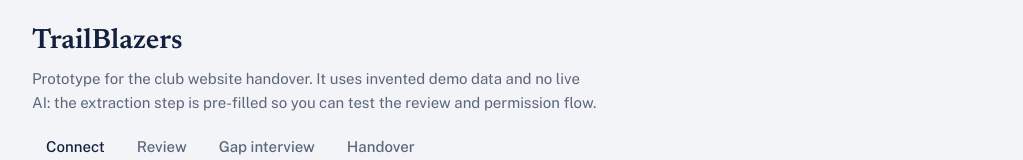
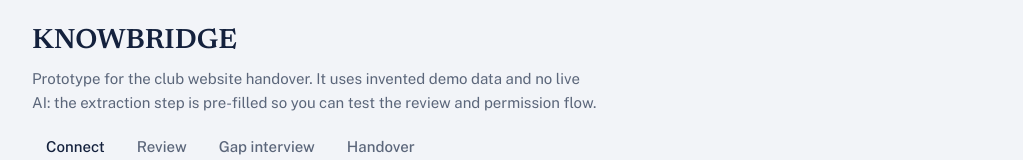
Before and after one commit to gunjanpanwar-collab/KNOWBRIDGE-for-CodePune, a plain HTML site: page TrailBlazers prototype.html in a window 1280 px wide. Shown: the top 160 px of the page, without its empty margins (128-1151 px from the left). Drawn offline with nearby package versions, Linux system fonts and the light colour scheme.

Commit message:
Rename prototype from TrailBlazers to KNOWBRIDGE

```diff
--- a/TrailBlazers prototype.html
+++ b/TrailBlazers prototype.html
@@ -3,7 +3,7 @@
 <head>
   <meta charset="utf-8">
   <meta name="viewport" content="width=device-width, initial-scale=1, viewport-fit=cover">
-  <title>TrailBlazers prototype</title>
+  <title>KNOWBRIDGE prototype</title>
 
   <!-- Fonts -->
   <link rel="preconnect" href="https://fonts.googleapis.com">
@@ -380,7 +380,7 @@
 
 <body>
   <header>
-    <h1>TrailBlazers</h1>
+    <h1>KNOWBRIDGE</h1>
     <p>
       Prototype for the club website handover. It uses invented demo data and no
       live AI: the extraction step is pre-filled so you can test the review and
@@ -476,7 +476,7 @@
 
   <script>
     /* ====================================================================
-       TrailBlazers prototype
+       KNOWBRIDGE prototype
        Demo data only. No live AI: extraction results are pre-filled.
        ==================================================================== */
 
```
